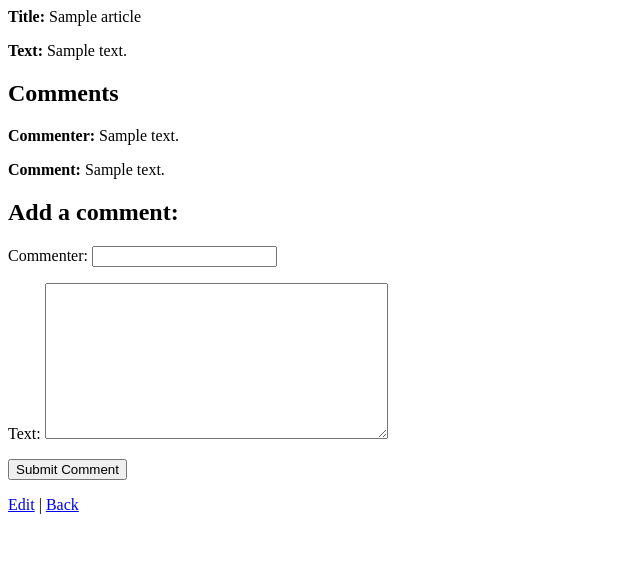
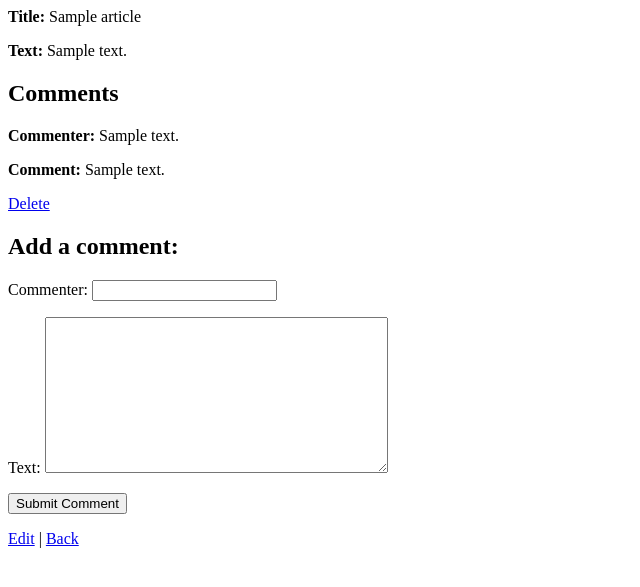
Before and after one commit to pplevako/django_blog, a Django app: page /blog/1/ in a window 1280 px wide. Shown: the top 587 px of the page, without its empty margins (0-640 px from the left). Run offline with Django 3.2, Linux system fonts and the light colour scheme; tables that the repository leaves empty hold one stand-in row (values such as "Sample post").

Commit message:
Add comment deletion.

```diff
--- a/blog/models.py
+++ b/blog/models.py
@@ -19,3 +19,6 @@ class Comment(models.Model):
     article = models.ForeignKey(Article)
     commenter = models.CharField(max_length=200, validators=[MinLengthValidator(5)])
     text = models.TextField()
+
+    def __unicode__(self):  # __str__ on Python 3
+        return self.text
--- a/blog/templates/blog/article_detail.html
+++ b/blog/templates/blog/article_detail.html
@@ -10,15 +10,7 @@
 
 <h2>Comments</h2>
 {% for comment in object.comment_set.all %}
-    <p>
-        <strong>Commenter:</strong>
-        {{ comment.commenter }}
-    </p>
-
-    <p>
-        <strong>Comment:</strong>
-        {{ comment.text }}
-    </p>
+    {% include "blog/comment_detail.html" %}
 {% empty %}
     <p>No comments yet.</p>
 {% endfor %}
--- /dev/null
+++ b/blog/templates/blog/comment_confirm_delete.html
@@ -0,0 +1,5 @@
+<form method="post">
+    {% csrf_token %}
+    <p> Are you sure you want to delete "{{ object }}"?</p>
+    <input type="submit" value="Submit"/>
+</form>
--- /dev/null
+++ b/blog/templates/blog/comment_detail.html
@@ -0,0 +1,13 @@
+<p>
+    <strong>Commenter:</strong>
+    {{ comment.commenter }}
+</p>
+
+<p>
+    <strong>Comment:</strong>
+    {{ comment.text }}
+</p>
+
+<p>
+    <a href="{% url 'blog:comment-delete' object.id comment.id %}">Delete</a>
+</p>
--- a/blog/urls.py
+++ b/blog/urls.py
@@ -8,4 +8,5 @@ urlpatterns = [
     url(r'^(?P<pk>[0-9]+)/$', views.article_detail, name='article-detail'),
     url(r'^(?P<pk>[0-9]+)/edit$', views.article_edit, name='article-edit'),
     url(r'^(?P<pk>[0-9]+)/delete$', views.article_delete, name='article-delete'),
+    url(r'^(?P<article_id>[0-9]+)/comments/(?P<comment_id>[0-9]+)/delete$', views.comment_delete, name='comment-delete'),
 ]
--- a/blog/views.py
+++ b/blog/views.py
@@ -2,7 +2,7 @@ from django.core.urlresolvers import reverse
 from django.shortcuts import render, redirect, get_object_or_404
 from django.views import generic
 from blog.forms import ArticleForm, CommentForm
-from blog.models import Article
+from blog.models import Article, Comment
 
 
 # Create your views here.
@@ -53,3 +53,13 @@ def article_delete(request, pk):
         return redirect('blog:index')
 
     return render(request, 'blog/article_confirm_delete.html', {'object': article})
+
+
+def comment_delete(request, article_id, comment_id):
+    comment = get_object_or_404(Comment, pk=comment_id)
+    article = get_object_or_404(Article, pk=article_id)
+    if request.method == 'POST':
+        comment.delete()
+        return redirect(article)
+
+    return render(request, 'blog/article_confirm_delete.html', {'object': comment})
```
